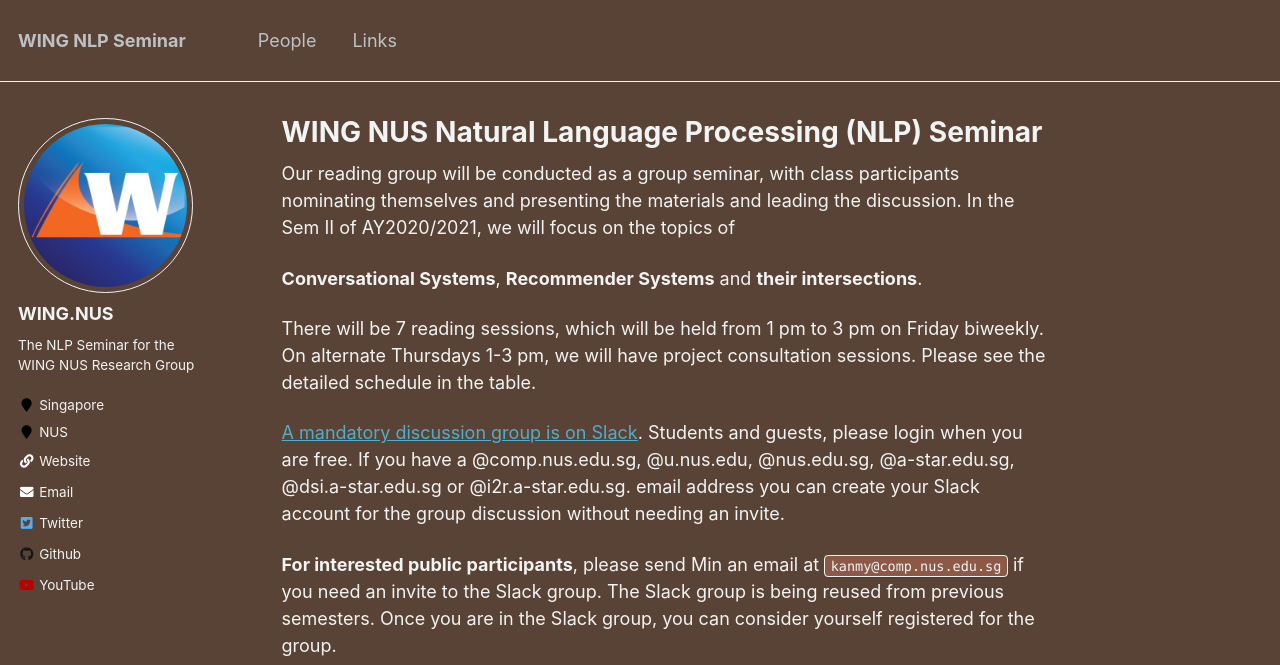
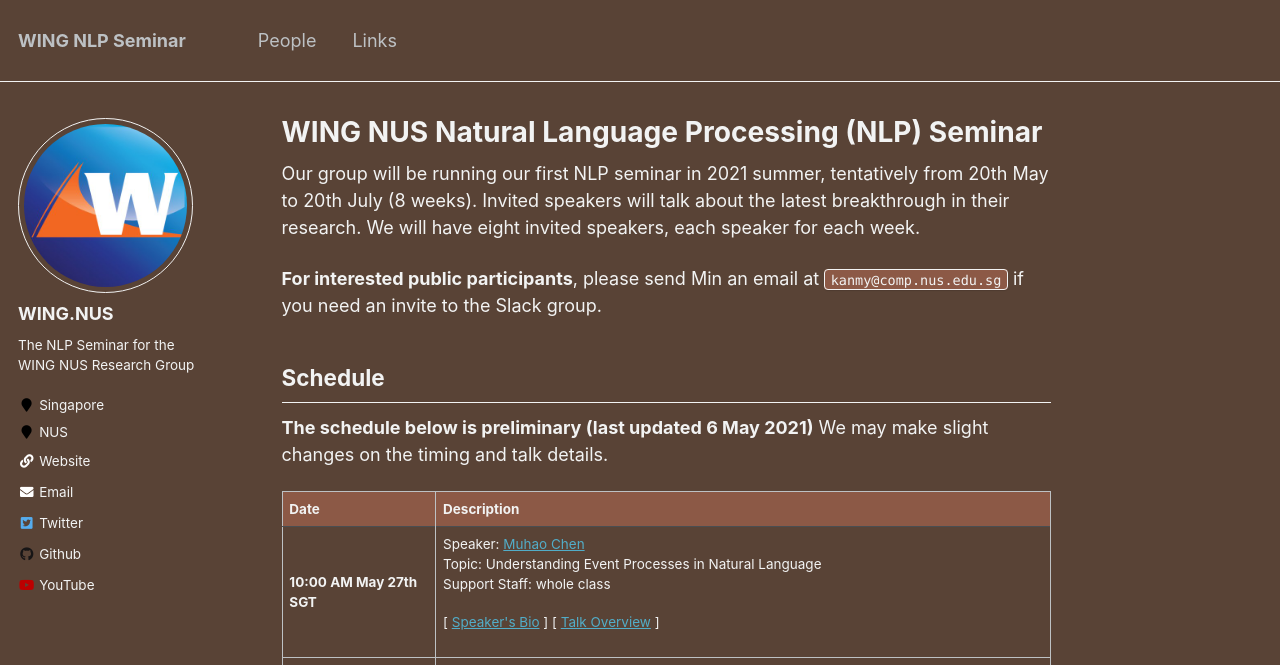
Before and after one commit to WING-NUS/nlp-seminar, a Jekyll site: the page built from _pages/about.md, in a window 1280 px wide and 1400 px high. Shown: the top 665 px of the window. Built offline with Jekyll 4.4.1, drawn with Linux system fonts in a browser that asks for light colours; some of the changed text lies outside the part shown; grey boxes are pictures that could not be loaded.

Commit message:
adding speaker info

````diff
--- a/_pages/about.md
+++ b/_pages/about.md
@@ -6,22 +6,13 @@ redirect_from:
   - /about/
   - /about.html
 ---
-Our reading group will be conducted as a group seminar, with class participants nominating themselves and presenting the materials and leading the discussion.
-In the Sem II of AY2020/2021, we will focus on the topics of
+Our group will be running our first NLP seminar in 2021 summer, tentatively from 20th May to 20th July (8 weeks). Invited speakers will talk about the latest breakthrough in their research. We will have eight invited speakers, each speaker for each week.
 
-**Conversational Systems**, **Recommender Systems** and **their intersections**.
-
-There will be 7 reading sessions, which will be held from 1 pm to 3 pm on Friday biweekly. On alternate Thursdays 1-3 pm, we will have project consultation sessions. Please see the detailed schedule in the table.
-
-<a href="http://cs6101.slack.com/">A mandatory discussion group is on Slack</a>. Students and guests, please login when you are free. If you have a @comp.nus.edu.sg, @u.nus.edu, @nus.edu.sg, @a-star.edu.sg, @dsi.a-star.edu.sg or @i2r.a-star.edu.sg. email address you can create your Slack account for the group discussion without needing an invite.
-
-**For interested public participants**, please send Min an email at ```kanmy@comp.nus.edu.sg``` if you need an invite to the Slack group.  The Slack group is being reused from previous semesters.  Once you are in the Slack group, you can consider yourself registered for the group.
+**For interested public participants**, please send Min an email at ```kanmy@comp.nus.edu.sg``` if you need an invite to the Slack group.
 
 ## Schedule  {#schedule}
 
-The sessions will be broadcast live via the customized Zoom link as advertised on the [Slack group](http://cs6101.slack.com).  For semi-privacy reasons, the group meeting ID and access is not publicly disseminated here on the webpage.
-
-**The schedule below is preliminary (last updated 4 Jan 2021)** We may make slight changes on the allocation for topics and provide alternative suggestions for papers.
+**The schedule below is preliminary (last updated 6 May 2021)** We may make slight changes on the timing and talk details.
 
 <table class="table table-striped">
 <thead class="thead-inverse"><tr><th>Date</th><th width="80%">Description</th></tr></thead>
@@ -30,33 +21,18 @@ The sessions will be broadcast live via the customized Zoom link as advertised o
   Use this first row as an exemplar.  You can get the Youtube offsets for each segment by using the share button and checking the "start at" checkbox and then pasting it.  The t parameter is the number of second from the start of the video.
  ************************************************** -->
 <tr>
-  <td><b>NUS Week 02</b><br />Fri, 22 Jan<br />
-    <a href="http://nus.edu.sg/registrar/docs/info/calendar/ay2020-2021.pdf">NUS Calendar (PDF)</a>
+  <td><b>10:00 AM May 27th SGT<br /></b>
   </td>
   <td>
-   <p>
-<iframe width="560" height="315" src="https://www.youtube.com/embed/Cw2hNnDcigc" frameborder="0" allow="autoplay; encrypted-media" allowfullscreen></iframe>
-  </p>
-  <strong>Topics on Conversational Systems I</strong>
-  <a href="https://wing-nus.github.io/cs6101/paper-ConvSys">Reading List for Surveys and Research Papers</a>
   <p>
-    Lecturers: Min-Yen Kan, Yisong Miao, Lin Xu, Yuxi Xie<br/>
+    Speaker: <a href="https://muhaochen.github.io/">Muhao Chen</a><br/>
+    Topic: Understanding Event Processes in Natural Language<br/>
     Support Staff: whole class
 </p>
   <p>
-    [&nbsp;<a href="https://docs.google.com/presentation/d/1e1JLxKbK6aGY0G5CirkLtqMhShApl-Pz4shw4YAT_TU/edit">Lecture Slides</a>&nbsp;]
-    [&nbsp;<a href="https://docs.google.com/document/d/1hGuSyHxZEXO4SK64_TIeIZPPlFoGUe-2_0lh9WUPo34/edit">Scribe Notes</a>&nbsp;]
+    [&nbsp;<a href="https://docs.google.com/presentation/d/1e1JLxKbK6aGY0G5CirkLtqMhShApl-Pz4shw4YAT_TU/edit">Speaker's Bio</a>&nbsp;]
+    [&nbsp;<a href="https://docs.google.com/document/d/1hGuSyHxZEXO4SK64_TIeIZPPlFoGUe-2_0lh9WUPo34/edit">Talk Overview</a>&nbsp;]
     <br/></p>
-<P>Descriptions:
-<ul>
-  <li>[&nbsp;<a href="https://www.youtube.com/watch?v=Cw2hNnDcigc&t=0s">00:00</a>&nbsp;] Start - CS6101 / DYC1401 administration, presented by Min-Yen Kan </li>
-  <li>[&nbsp;<a href="https://www.youtube.com/watch?v=Cw2hNnDcigc&t=2160s">36:00</a>&nbsp;] Overview of Dialogue Systems, presented by Yisong Miao </li>
-  <li>[&nbsp;<a href="https://www.youtube.com/watch?v=Cw2hNnDcigc&t=2711s">45:11</a>&nbsp;] Qin et al. (2020) "DCR-Net: A Deep Co-Interactive Relation Network for Joint Dialog Act
-Recognition and Sentiment Classification". [&nbsp;<a href = "http://ir.hit.edu.cn/~car/papers/AAAI2020-Qin-dcrnet.pdf">PDF</a>&nbsp;] In AAAI'2020, presented by Min-Yen Kan </li>
-  <li>[&nbsp;<a href="https://www.youtube.com/watch?v=Cw2hNnDcigc&t=5205s">1:26:45</a>&nbsp;] Rishabh Joshi, Vidhisha Balachandran, Shikhar Vashishth, Alan Black, Yulia Tsvetkov. "DialoGraph: Incorporating Interpretable Strategy-Graph Networks into Negotiation Dialogues" [&nbsp;<a href = "https://openreview.net/pdf?id=kDnal_bbb-E">PDF@OpenReview</a>&nbsp;], Accepted@ICLR '21, presented by Lin Xu </li>
-  <li>[&nbsp;<a href="https://www.youtube.com/watch?v=Cw2hNnDcigc&t=7680s">2:08:00</a>&nbsp;] Li et al. (2020) "Don’t Say That! Making Inconsistent Dialogue Unlikely with Unlikelihood Training". [&nbsp;<a href = " https://www.aclweb.org/anthology/2020.acl-main.428/">PDF</a>&nbsp;] In ACL'2020, presented by Yuxi Xie </li>
- </ul>
-    </p>
 
   </td>
   </tr>
@@ -65,11 +41,15 @@ Recognition and Sentiment Classification". [&nbsp;<a href = "http://ir.hit.edu.c
   <td><b>NUS Week 03</b><br />Thur, 28 Jan
   </td>
   <td>
+
       <p>
+
 <iframe width="560" height="315" src="https://www.youtube.com/embed/xqkS_SlVguY" frameborder="0" allow="autoplay; encrypted-media" allowfullscreen></iframe>
   </p>
       <strong>Project Consultation Session 1, led by Min-Yen Kan </strong>
+
     <P>Descriptions:
+
 <ul>
   <li>[&nbsp;<a href="https://www.youtube.com/watch?v=xqkS_SlVguY&list=PLllwxvcS7ca7215qgCSc8EDTncBZgOedd&index=2&t=0s">00:00</a>&nbsp;] Start  </li>
   <li>[&nbsp;<a href="https://www.youtube.com/watch?v=xqkS_SlVguY&list=PLllwxvcS7ca7215qgCSc8EDTncBZgOedd&index=2&t=200s">3:20</a>&nbsp;] Agenda for today </li>
````
